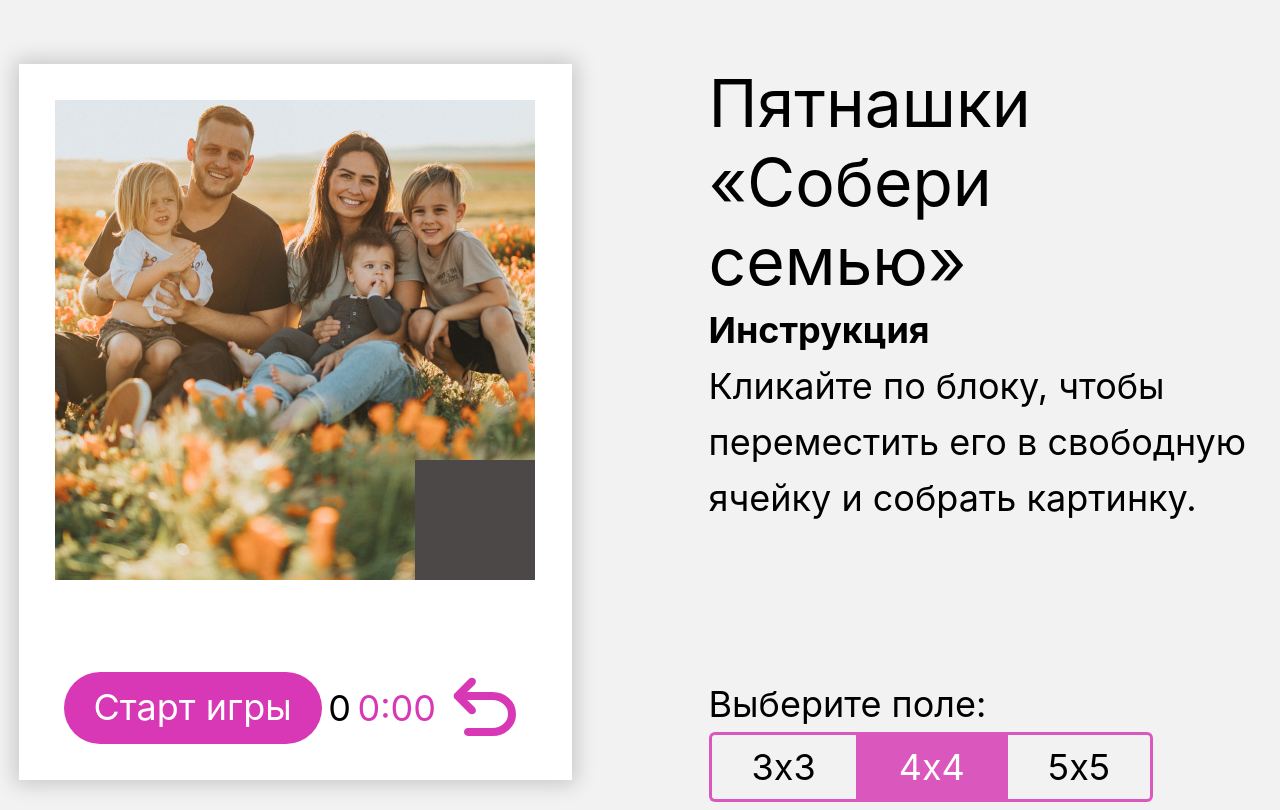
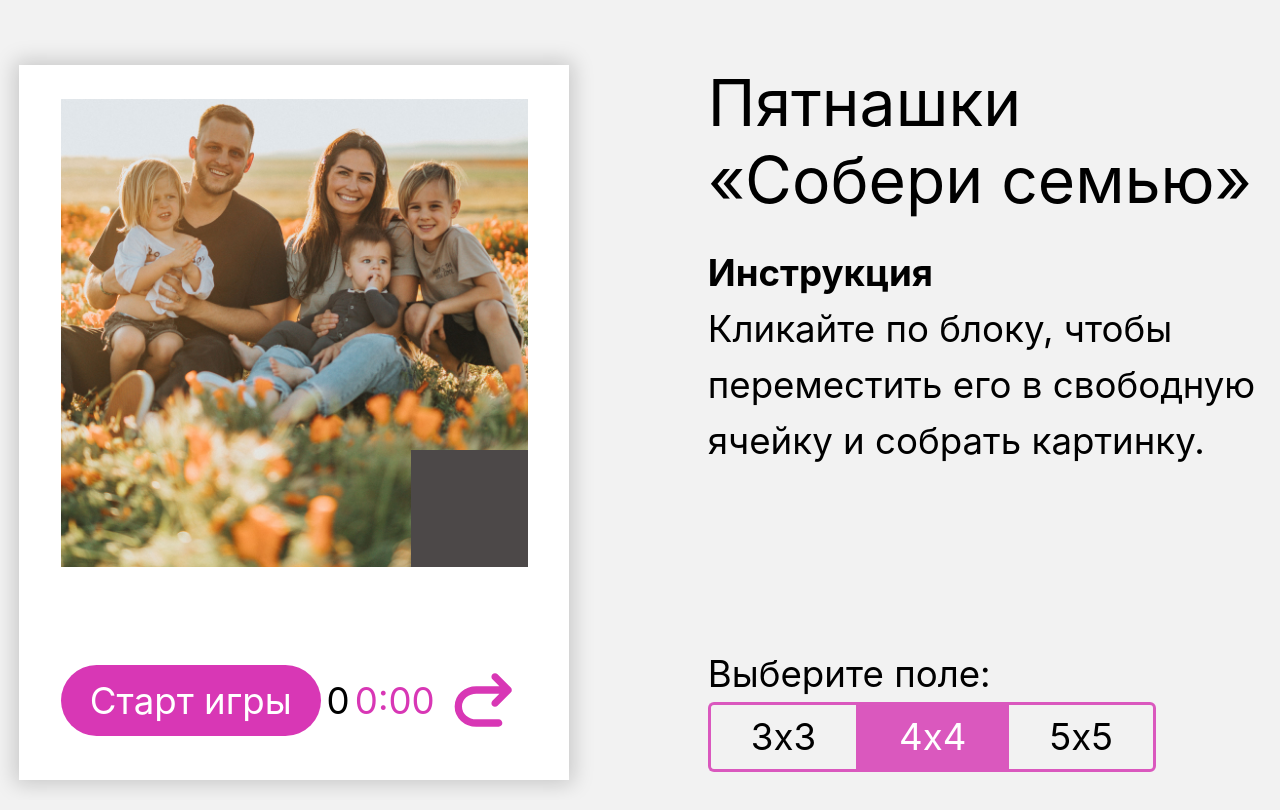
Before and after one commit to vikhri/Charity-Hackaton-2023, a website built with Vite: page index.html in a window 1280 px wide. Built offline with nearby package versions, Linux system fonts and the light colour scheme; a script that the page names is missing.

Commit message:
delete height and width from redo button in HTML

```diff
--- a/index.html
+++ b/index.html
@@ -132,7 +132,8 @@
               <p class="timer" id="timer">0:00</p>
             </div>
             <button class="button-undo" id="undo-button">
-              <svg  class="undo" xmlns="http://www.w3.org/2000/svg" height="24" viewBox="0 -960 960 960" width="24"><path d="M648-560H396q-63 0-109.5 40T240-420q0 60 46.5 100T396-280h244q17 0 28.5 11.5T680-240q0 17-11.5 28.5T640-200H396q-97 0-166.5-63T160-420q0-94 69.5-157T396-640h252l-76-76q-11-11-11-28t11-28q11-11 28-11t28 11l144 144q6 6 8.5 13t2.5 15q0 8-2.5 15t-8.5 13L628-428q-11 11-28 11t-28-11q-11-11-11-28t11-28l76-76Z"/></svg>
+              <svg  class="undo" xmlns="http://www.w3.org/2000/svg" viewBox="0 -960 960 960" ><path d="M648-560H396q-63 0-109.5 40T240-420q0 60 46.5 100T396-280h244q17 0 28.5 11.5T680-240q0 17-11.5 28.5T640-200H396q-97 0-166.5-63T160-420q0-94 69.5-157T396-640h252l-76-76q-11-11-11-28t11-28q11-11 28-11t28 11l144 144q6 6 8.5 13t2.5 15q0 8-2.5 15t-8.5 13L628-428q-11 11-28 11t-28-11q-11-11-11-28t11-28l76-76Z"/></svg>
+              <!-- <svg  class="undo" xmlns="http://www.w3.org/2000/svg" height="24" viewBox="0 -960 960 960" width="24"><path d="M648-560H396q-63 0-109.5 40T240-420q0 60 46.5 100T396-280h244q17 0 28.5 11.5T680-240q0 17-11.5 28.5T640-200H396q-97 0-166.5-63T160-420q0-94 69.5-157T396-640h252l-76-76q-11-11-11-28t11-28q11-11 28-11t28 11l144 144q6 6 8.5 13t2.5 15q0 8-2.5 15t-8.5 13L628-428q-11 11-28 11t-28-11q-11-11-11-28t11-28l76-76Z"/></svg> -->
             </button>
 
           </div>
--- a/src/pcss/blocks/hero.pcss
+++ b/src/pcss/blocks/hero.pcss
@@ -3,21 +3,40 @@
   --cell-size-4x4: calc((var(--field-size) / 4));
   --cell-size-5x5: calc((var(--field-size) / 5));
   --cell-size-k: 1;
-  --field-size: 480px;
+
+  --main-window-size: 550px;
+  --field-size: calc(var(--main-window-size) * 0.85);
 
   --color-back: #4C4848;
   --color-front: #EAEAEA;
   --color-accent: #D837B5;
+  --color-accent-active: #bc1b99;
   --color-accent-highlight: #da58be;
 
+  @media (max-width: 600px) {
+    --main-window-size: 400px;
+  }
+
+  @media (max-width: 320px) {
+    --main-window-size: 300px;
+  }
 }
 
 body {
   font-family: 'Inter', sans-serif;
   font-style: normal;
-  font-size: 36px;
+  /* font-size: 36px; */
+  font-size: calc(var(--main-window-size) / 15);
 
   background-color: #f2f2f2;
+
+  @media (max-width: 600px) {
+    font-size: 0.8em;
+  }
+
+  @media (max-width: 320px) {
+    font-size: 0.5em;
+  }
 }
 
 p {
@@ -31,6 +50,8 @@ p {
   flex-wrap: wrap;
   justify-content: center;
   margin-top: 5%;
+
+  width: 100%;
 }
 
 .main-field {
@@ -41,15 +62,12 @@ p {
   height: 716px;
   justify-content: space-around;
   align-items: center;
+
 }
 
 .main-field .section {
   box-sizing: border-box;
   flex-basis: auto;
-}
-
-.text-block-wrapper {
-  height: 100%;
 }
 
 .text-block {
@@ -59,11 +77,16 @@ p {
   flex-direction: column;
   justify-content: space-between;
   height: 100%;
+
+
+  @media (max-width: 320px) {
+    font-size: 0.8em;
+  }
 }
 
 
 .text-title {
-  font-size: 66px;
+  font-size: 1.75em;
   line-height: 1.2em;
 }
 
@@ -79,19 +102,6 @@ p {
 }
 
 /* --- BUTTONS field select --- */
-/* select {
-  font-size: 36px;
-  border: 3px solid var(--color-accent);
-  border-radius: 76px;
-  margin-top: 25px;
-  padding: 10px 50px;
-
-  color: var(--color-back);
-} */
-
-/* optgroup {
-  font-size: 36px;
-} */
 
 .choose-field-group {
   display: inline-block;
@@ -99,7 +109,6 @@ p {
 }
 
 .choose-field-group-item {
-  display: inline-block;
   float: left;
 }
 
@@ -140,8 +149,8 @@ p {
   flex-direction: column;
   align-items: center;
   justify-content: space-around;
-  width: 553px;
-  height: 716px;
+  width: var(--main-window-size);
+  height: calc(var(--main-window-size) * 1.3);
 
   background-color: white;
   box-shadow: 0px 0px 20px 4px rgba(0, 0, 0, 0.18);
@@ -188,6 +197,15 @@ p {
 
 }
 
+.cell img:hover {
+  opacity: 0.8;
+}
+
+.cell img:active {
+  opacity: 1;
+}
+
+
 .cell-final {
   background-color: var(--color-back);
 }
@@ -195,7 +213,7 @@ p {
 
 .field-under {
   display: flex;
-  width: 463px;
+  width: var(--field-size);
   justify-content: space-between;
   align-items: center;
   padding-top: 20px;
@@ -207,9 +225,9 @@ button {
   display: flex;
   justify-content: center;
   align-items: center;
-  padding: 15px 30px;
+  padding: 0.4em 0.8em;
   border: none;
-  border-radius: 76px;
+  border-radius: 2em;
 
   background-color: var(--color-accent);
 }
@@ -218,25 +236,29 @@ button:hover {
   background-color: var(--color-accent-highlight);
 }
 
+button:active {
+  background-color: var(--color-accent-active);
+}
+
 button .button-undo {
   padding: 0;
-
 }
 
 .text-start-game {
   color: white;
-  font-size: 36px;
-  font-weight: 400;
+  font-size: 1em;
 }
 
 .undo {
-  transform: scale(-4, 4);
+  height: 2.4em;
+  width: 2.4em;
 
   color: var(--color-accent);
   fill: currentColor;
 }
 
 .button-undo {
+  padding: 0;
   background-color: transparent;
 }
 
@@ -249,15 +271,14 @@ button .button-undo {
   fill: currentColor;
 }
 
+.undo:active {
+  color: var(--color-accent-active);
+}
+
 
 
 .timer {
   color: var(--color-accent);
-  font-size: 36px;
+  font-size: 1em;
   font-weight: 400;
 }
-
-.timer {
-  /* padding: 0 50px; */
-  color: var(--color-accent);
-}
```
